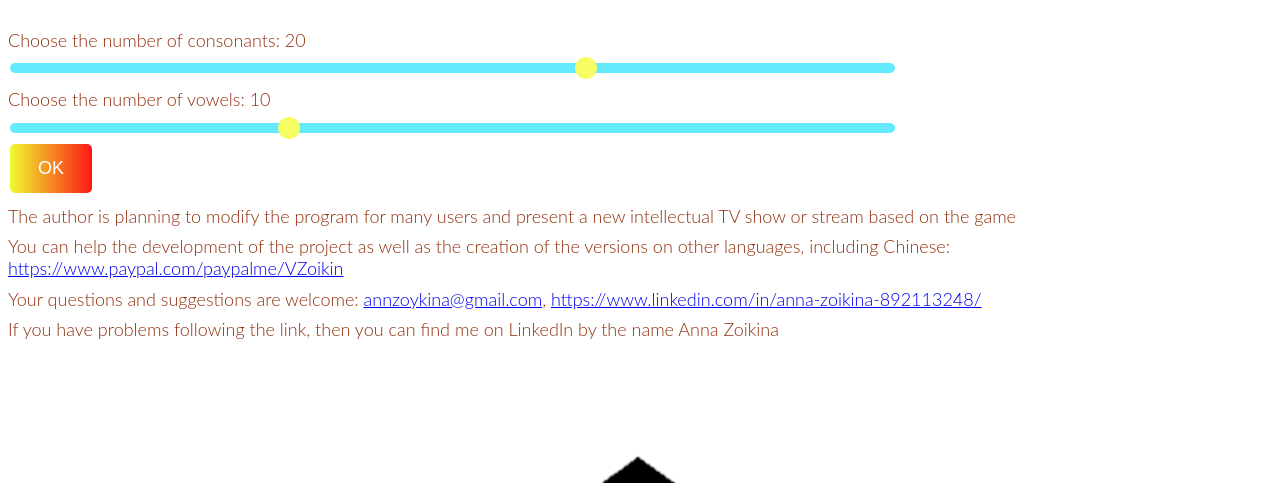
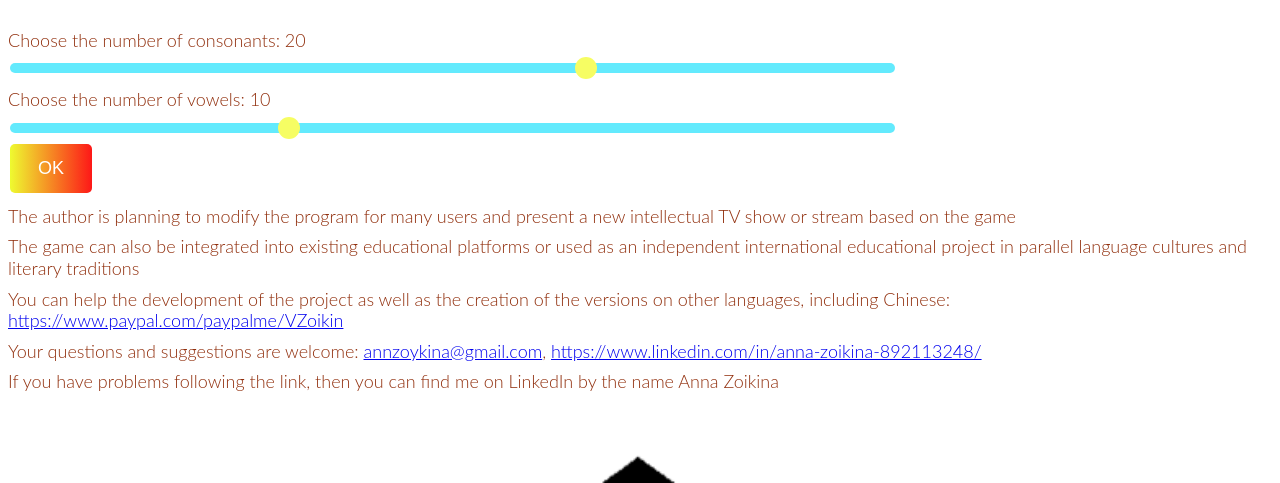
Before and after one commit to Anna-Leila/abcMuse-3.0, a Django app: page / in a window 1280 px wide. Shown: the part 317-800 px from the top of the page. Run offline with Django 4.2, Linux system fonts and the light colour scheme.

Commit message:
Add project prospects

```diff
--- a/DJANGOabcMuse/abcMuse/templates/abcMuse/homePage.html
+++ b/DJANGOabcMuse/abcMuse/templates/abcMuse/homePage.html
@@ -73,6 +73,7 @@ slider2.oninput = function() {
 </form>
 
     <p>The author is planning to modify the program for many users and present a new intellectual TV show or stream based on the game</p>
+    <p>The game can also be integrated into existing educational platforms or used as an independent international educational project in parallel language cultures and literary traditions</p>
     <p>You can help the development of the project as well as the creation of the versions on other languages, including Chinese: <a href="https://www.paypal.com/paypalme/VZoikin">https://www.paypal.com/paypalme/VZoikin</a></p>
     <p>Your questions and suggestions are welcome: <a href="mailto:annzoykina@gmail.com">annzoykina@gmail.com</a>, <a href="https://www.linkedin.com/in/anna-zoikina-892113248/">https://www.linkedin.com/in/anna-zoikina-892113248/</a></p>
     <p>If you have problems following the link, then you can find me on LinkedIn by the name Anna Zoikina</p>
```
